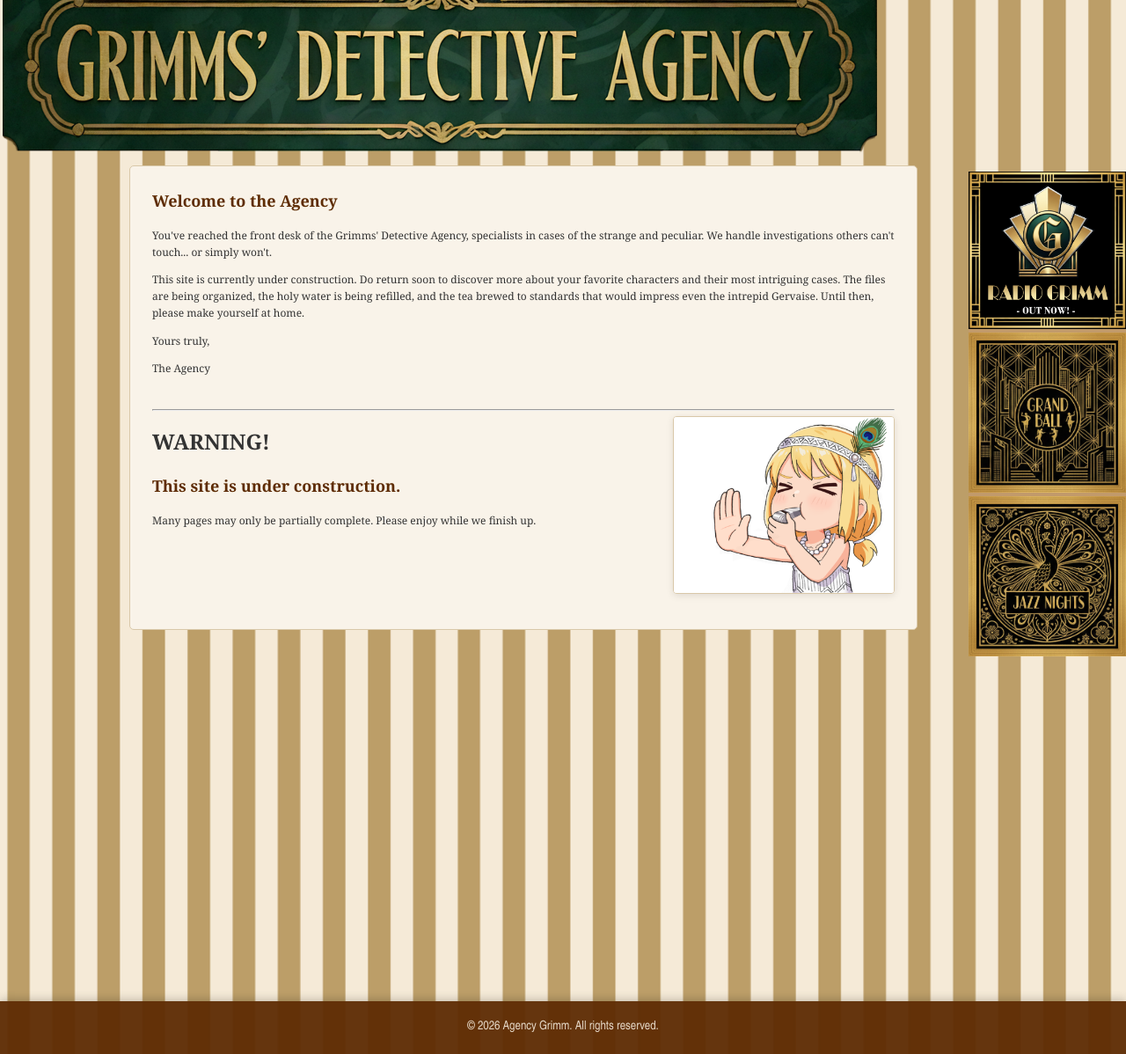
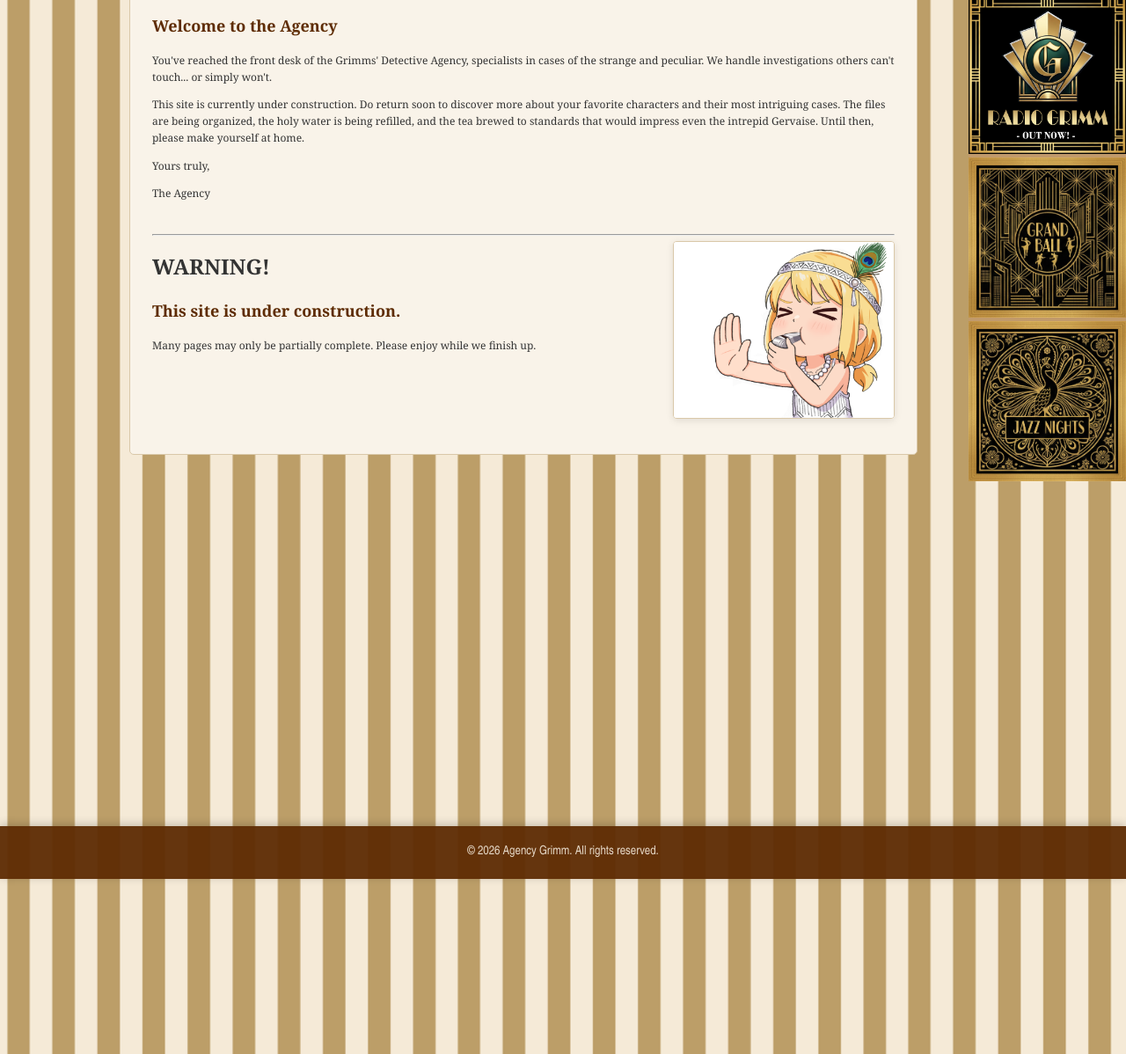
Before and after one commit to johnhopes-collab/grimmsdetectiveagency, a Jekyll site: the page built from index.html, in a window 1280 px wide. Shown: the part 692-1890 px from the top of the page at 88% size. Built offline with Jekyll 4.4.1, drawn with Linux system fonts in a browser that asks for light colours.

Commit message:
Update default.html

```diff
--- a/_layouts/default.html
+++ b/_layouts/default.html
@@ -13,7 +13,7 @@
     <div class="header-scaling-container">
         {% include header.html %}
     </div>
-    {% include header2.html %}
+
     <div class="page-scaling-container">
         {% include sidebar-left.html %}
     </div>
```
